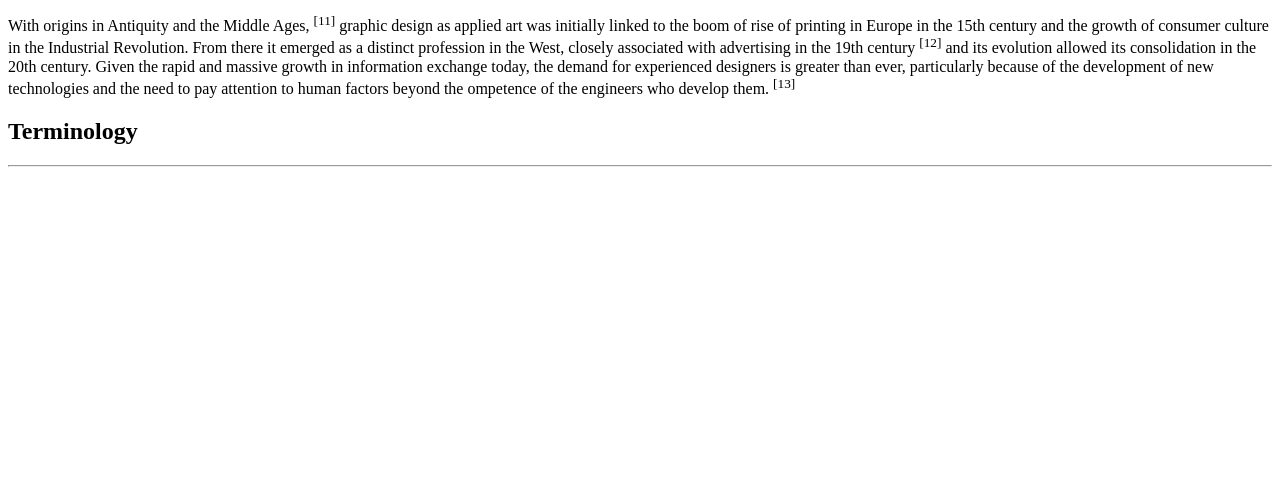
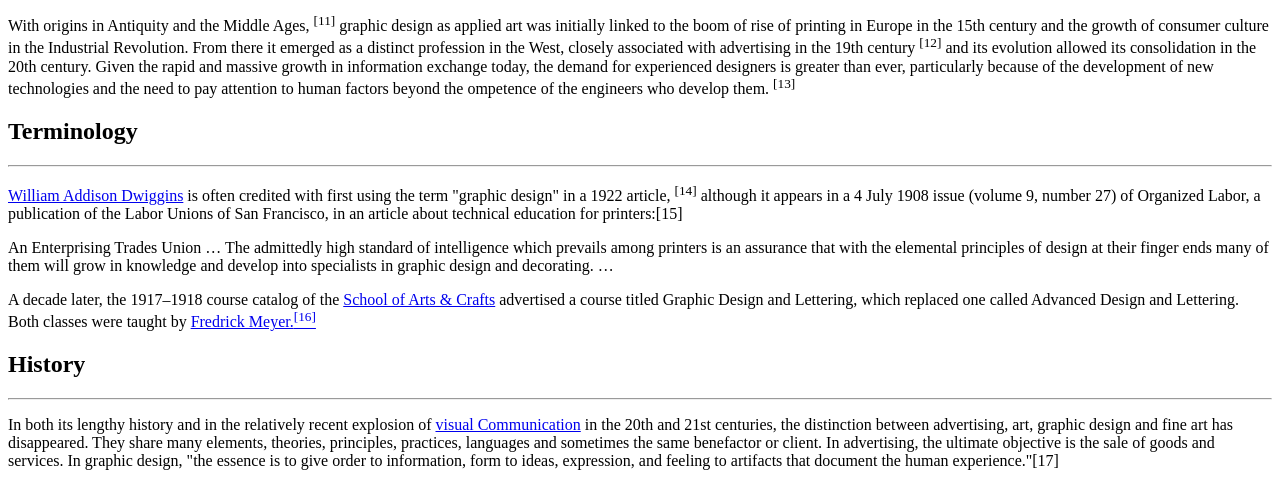
Before and after one commit to Pwilburn50/pwilburn50.github.io, a plain HTML site: page exercises/wiki-page-2/index.html in a window 1280 px wide. Shown: the part 668-1154 px from the top of the page. Before the commit the page ends 843 px from the top, so only its background shows below. Drawn offline with Linux system fonts and the light colour scheme.

Commit message:
10-18-23

```diff
--- a/exercises/wiki-page-2/index.html
+++ b/exercises/wiki-page-2/index.html
@@ -79,6 +79,48 @@
         </p>
         <h2>Terminology</h2>
         <hr>
+        <p>
+            <a href="#">William Addison Dwiggins</a>
+            is often credited with first using the term "graphic design" in a
+            1922 article,
+            <sup>[14]</sup>
+            although it appears in a 4 July 1908 issue
+            (volume 9, number 27) of Organized Labor, a publication of the
+            Labor Unions of San Francisco, in an article about technical
+            education for printers:[15]
+        </p>
+        <P>
+            An Enterprising Trades Union
+            … The admittedly high standard of intelligence which prevails
+            among printers is an assurance that with the elemental principles
+            of design at their finger ends many of them will grow in knowledge
+            and develop into specialists in graphic design and decorating.
+            …
+        </P>
+        <p>
+            A decade later, the 1917–1918 course catalog of the
+            <a href="#">School of Arts & Crafts</a>
+            advertised a course titled Graphic
+            Design and Lettering, which replaced one called Advanced Design
+            and Lettering. Both classes were taught by
+            <a href="#">Fredrick Meyer.<sup>[16]</sup></a>
+        </p>
+        <h2>History</h2>
+        <hr>
+        <p>
+            In both its lengthy history and in the relatively recent explosion of
+            <a href="#">visual Communication</a>
+            in the 20th and 21st centuries, the
+            distinction between advertising, art, graphic design and fine
+            art has disappeared. They share many elements, theories,
+            principles, practices, languages and sometimes the same
+            benefactor or client. In advertising, the ultimate objective
+            is the sale of goods and services. In graphic design, "the
+            essence is to give order to information, form to ideas,
+            expression, and feeling to artifacts that document the human
+            experience."[17]
+        </p>
+
 
 
     </body>
```
Also changed, not shown: demos/icon-library/index.html (added, +11 -0 lines).
